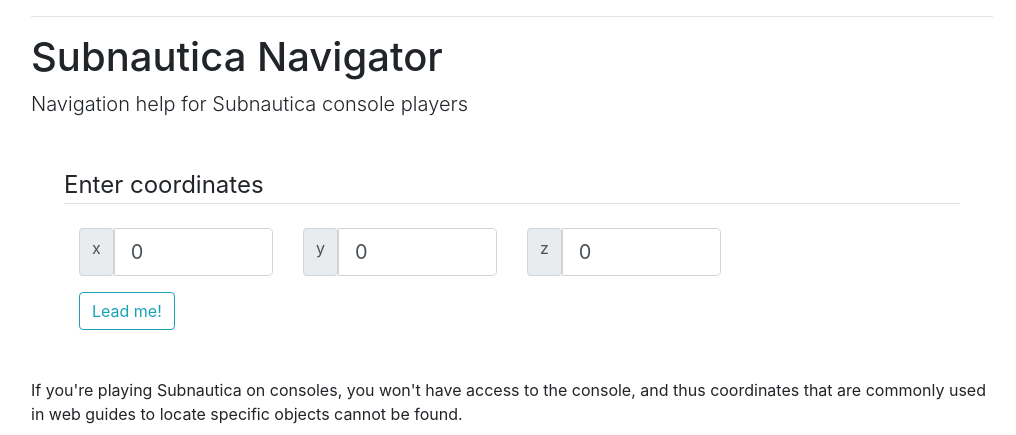
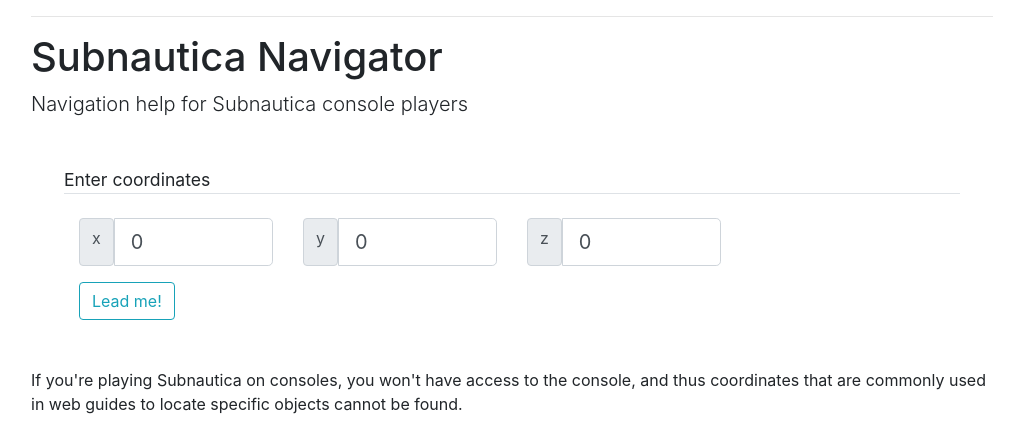
Before and after one commit to DickerDackel/sncompass, a Flask app: page / in a window 1280 px wide. Shown: the top 435 px of the page, without its empty margins (128-1144 px from the left). Run offline with Flask 2, Linux system fonts and the light colour scheme; parts of the project's set-up code (start-up, migrations or seed data) failed here and were passed over; some libraries are stand-ins or nearby versions.

Commit message:
Made <legend> less obstrusive

```diff
--- a/static/style.css
+++ b/static/style.css
@@ -7,3 +7,7 @@
     margin-left: auto;
     margin-right: auto;
 }
+
+legend {
+    font-size: 1.1rem;
+}
```
